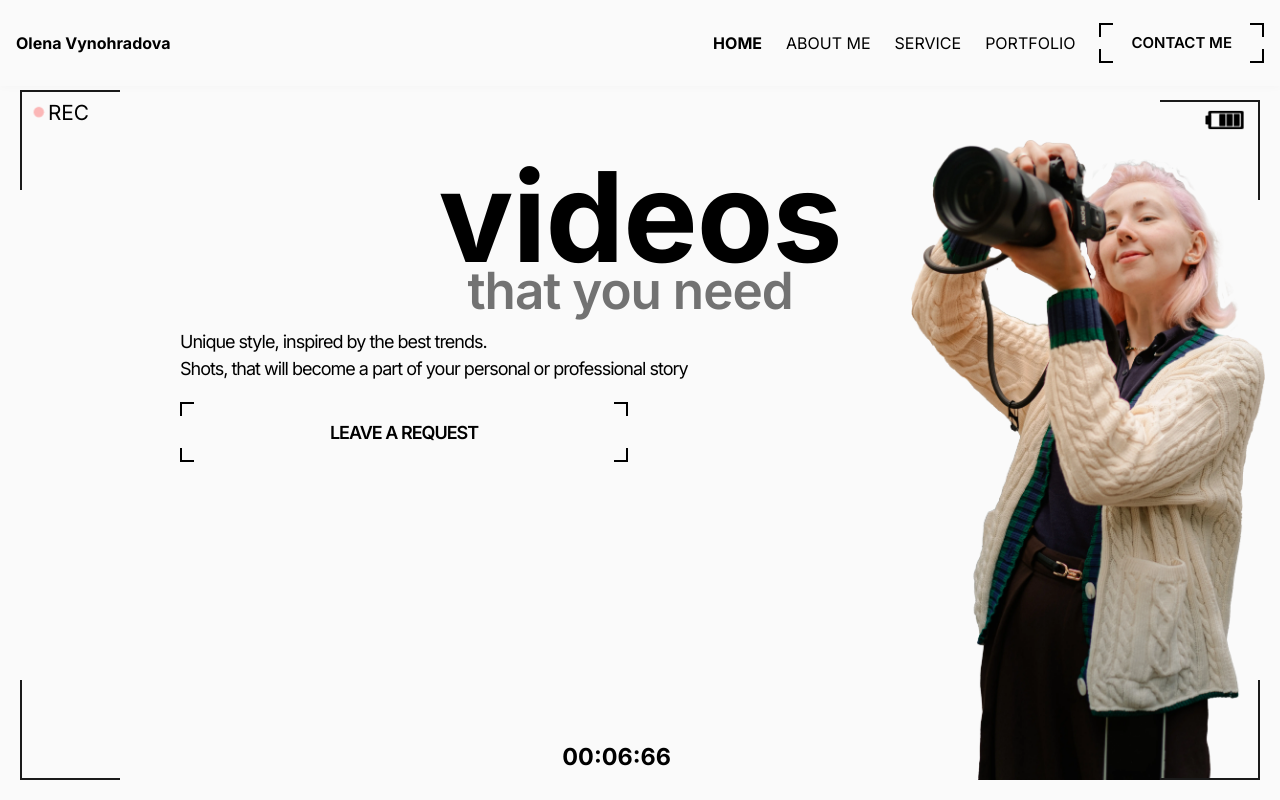
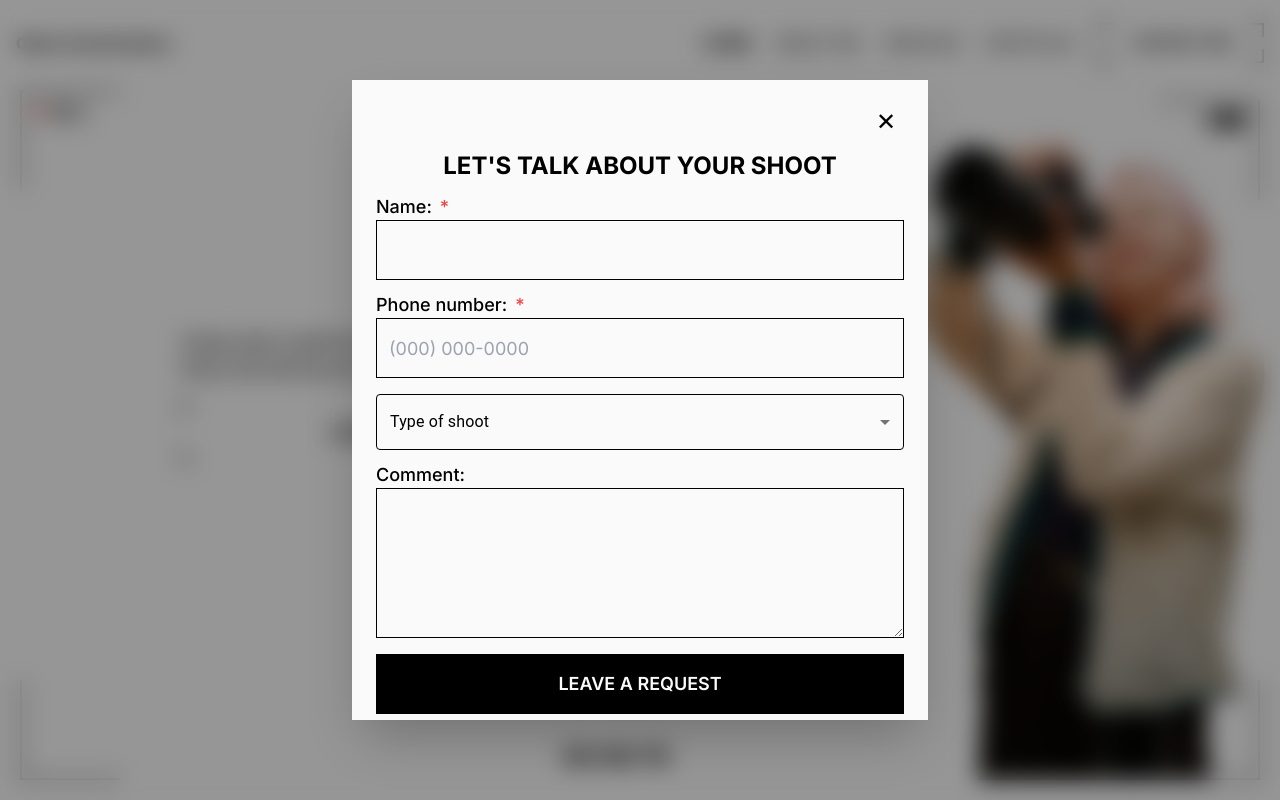
Before and after one commit to KvashaIhor/ov_portfolio, a React (Create React App) app: page / in a window 1280 px wide. Shown: the top 800 px of the page. Built offline with nearby package versions, Linux system fonts and the light colour scheme.

Commit message:
commit 1.4

```diff
--- a/src/App.css
+++ b/src/App.css
@@ -3,3 +3,7 @@ html, body, #root {
     overflow-x: hidden; /* Prevent horizontal scroll */
     background-color: #fafafa;
   }
+
+.modal {
+  display: flex;
+}
--- a/src/App.tsx
+++ b/src/App.tsx
@@ -6,9 +6,13 @@ import { Aboutsection } from "./components/Aboutsection/AboutSection";
 import { TypesSection } from "./components/TypesSection/TypesSection";
 import { PortfolioSection } from "./components/PortfolioSection/PortfolioSection";
 import PortfolioLeadForm from "./components/LeadSection/LeadSection"
+import { Play, Square, Clock, Calendar, X, Save, Target } from "lucide-react"
+import { Button } from "../src/components/ui/button"
+import { Footer } from "./components/Footer/Footer";
 
 function App() {
   const [isOpenMenu, setIsOpenMenu] = useState(false);
+  const [isLeadFormOpen, setIsLeadFormOpen] = useState(true);
 
   return (
     <div style={{ display: "flex", flexDirection: "column" }}>
@@ -17,6 +21,26 @@ function App() {
       <TypesSection />
       <PortfolioSection />
       <PortfolioLeadForm />
+      <Footer/>
+      {isLeadFormOpen && (
+        <div className="fixed inset-0 z-[10050] flex items-center justify-center p-4">
+          {/* Backdrop with blur */}
+          <div
+            className="absolute inset-0 bg-black/40 backdrop-blur-sm transition-opacity"
+            style={{ backdropFilter: "blur(12px)", WebkitBackdropFilter: "blur(12px)" }}
+            onClick={() => setIsLeadFormOpen(false)}
+          />
+
+          {/* Modal Content */}
+          <div className="relative bg-white shadow-2xl max-w-xl w-full max-h-[80vh] h-auto overflow-hidden animate-in fade-in-0 zoom-in-95 duration-300" id="modal">
+          <Button variant="ghost" onClick={() => setIsLeadFormOpen(false)} className="h-16 w-16 p-0 hover:bg-white/50 closebutton">
+                <span className="x">✕</span>
+              </Button>
+            {/* Header */}
+            <PortfolioLeadForm/>
+          </div>
+        </div>
+      )}
     </div>
 );}
 
--- a/src/components/Aboutsection/AboutSection.tsx
+++ b/src/components/Aboutsection/AboutSection.tsx
@@ -3,7 +3,7 @@ import './Aboutsection.scss';
 export const Aboutsection = () => {
     return (
     <>
-    <section className="join">
+    <section className="join" id="aboutme">
         <section className="about">
         <div className="about__title">
             <h1 className="about__title-writing">ABOUT ME</h1>
--- a/src/components/LeadSection/LeadSection.scss
+++ b/src/components/LeadSection/LeadSection.scss
@@ -33,16 +33,16 @@
 
 
    .leaverequest:before {
-    width: calc(100% + 4px);
+    width: calc(100% + 2px);
     height: calc(100% - 24px);
     top: 12px;
-    left: -2px;
+    left: -1px;
    }
 
    .leaverequest:after {
     width: calc(100% - 24px);
-    height: calc(100% + 4px);
-    top: -2px;
+    height: calc(100% + 2px);
+    top: -1px;
     left: 12px;
    }
 
@@ -131,4 +131,14 @@
   .spacer {
     height: 100px;
   }
+
+  .leaverequest:before {
+    width: calc(100% + 4px);
+    left: -2px;
+   }
+
+   .leaverequest:after {
+    height: calc(100% + 4px);
+    top: -2px;
+   }
 }
--- a/src/components/LeadSection/LeadSection.tsx
+++ b/src/components/LeadSection/LeadSection.tsx
@@ -57,7 +57,7 @@ export default function PortfolioLeadForm() {
 
   if (submitted)
     return (
-      <div className="leadform-fullscreen flex flex-col min-h-screen items-center">
+      <div className="leadform-fullscreen flex flex-col min-h-screen items-center" id="leadform">
         <div className="max-w-md mx-auto mt-10 p-6 bg-white text-center">
         <h2 className="text-xl font-bold mb-2">Thank you!</h2>
         <p className="text-gray-700">Your inquiry was received. I’ll get back to you soon.</p>
@@ -216,8 +216,6 @@ export default function PortfolioLeadForm() {
                     </span>
       </Button>
     </form>
-    <div className="spacer"></div>
-    <Footer/>
     </div>
   );
 }
--- a/src/components/Navbar/Navbar.tsx
+++ b/src/components/Navbar/Navbar.tsx
@@ -32,17 +32,17 @@ export const Navbar = () => {
                                 </a>
                             </li>
                             <li className="cs-li">
-                                <a href="#team" className="cs-li-link">
+                                <a href="#aboutme" className="cs-li-link">
                                     ABOUT ME
                                 </a>
                             </li>
                             <li className="cs-li">
                                 <a href="#services" className="cs-li-link">
-                                    SERVICE
+                                    SERVICES
                                 </a>
                             </li>
                             <li className="cs-li">
-                                <a href="#services" className="cs-li-link">
+                                <a href="#portfolio" className="cs-li-link">
                                     PORTFOLIO
                                 </a>
                             </li>
--- a/src/components/PortfolioSection/PortfolioSection.tsx
+++ b/src/components/PortfolioSection/PortfolioSection.tsx
@@ -18,7 +18,7 @@ export const PortfolioSection = () => {
     const [currentPhotosDisplay, setCurrentPhotosDisplay] = useState(commercialSet);
 
     return (
-        <div className="portfolio">
+        <div className="portfolio" id="portfolio">
         <div className="headerport">
             <h1>PORTFOLIO</h1>
             <div className="nav-tabs">
--- a/src/components/TypesSection/TypesSection.tsx
+++ b/src/components/TypesSection/TypesSection.tsx
@@ -3,7 +3,7 @@ import './TypesSection.scss';
 export const TypesSection = () => {
     return (
         <>
-        <div className="types">
+        <div className="types" id="services">
         <h1 className="main-title">SO WHAT DO YOU NEED?</h1>
 
         <div className="services-list">
--- a/src/index.css
+++ b/src/index.css
@@ -19,3 +19,20 @@ code {
 #root {
   background-color: #fafafa;
 }
+
+#modal {
+  display: flex;
+  position: relative;
+  justify-content: center;
+  align-items: center;
+}
+
+.closebutton {
+  position: absolute;
+  top: 10px;
+  right: 10px;
+}
+
+.x {
+  font-size: 24px;
+}
```
